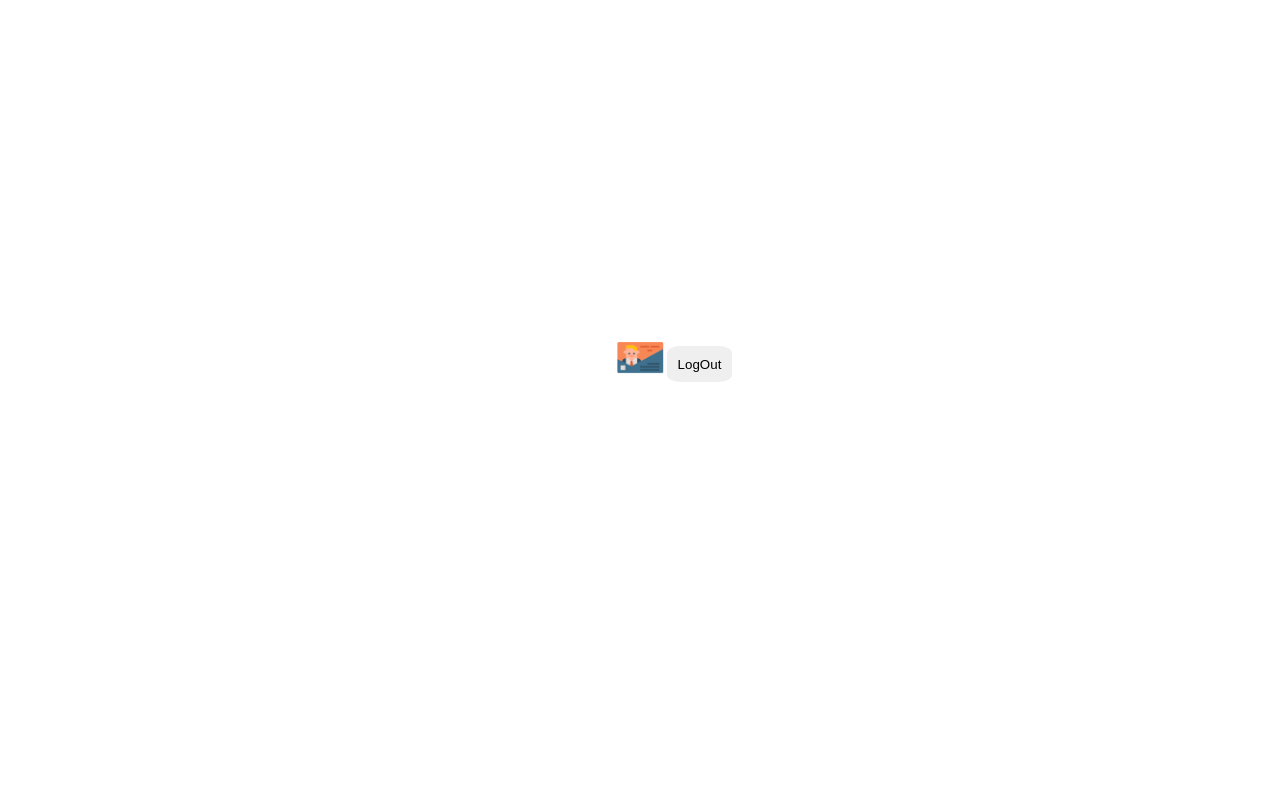
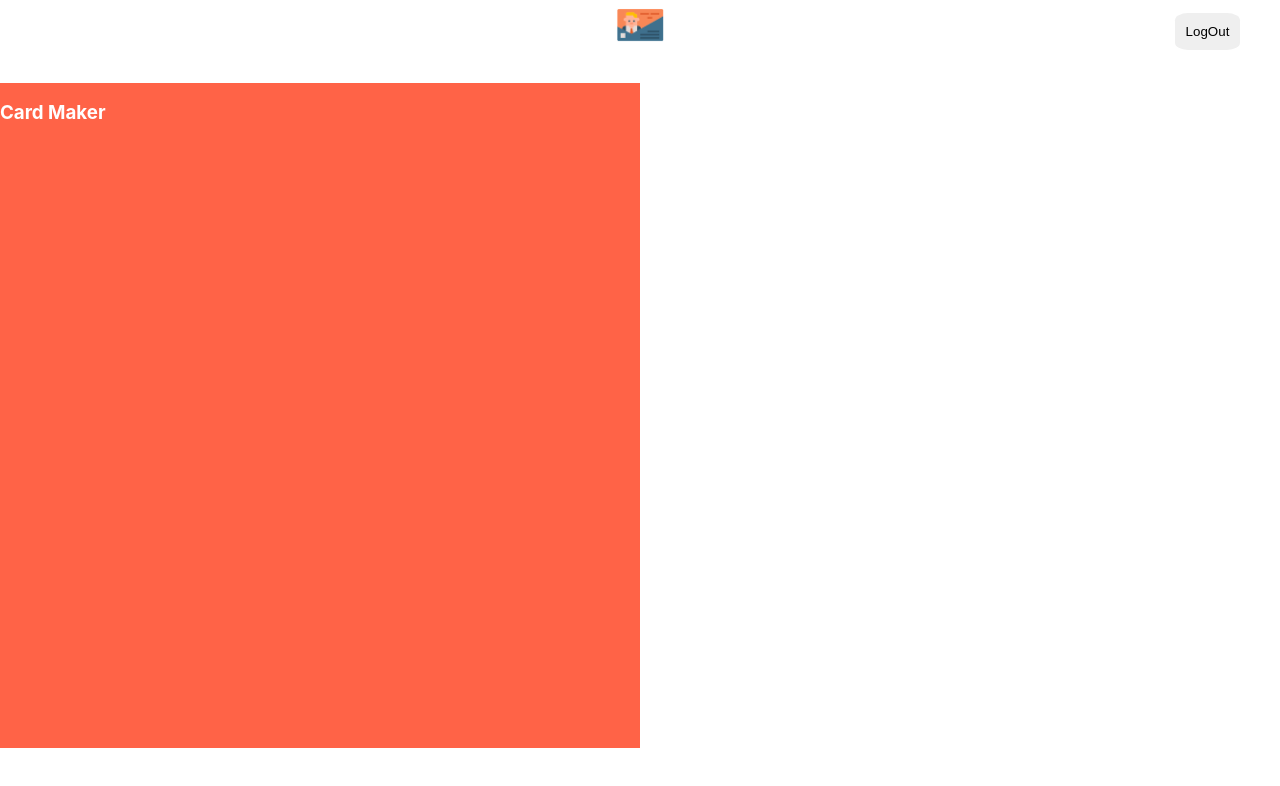
Before and after one commit to seni95/Business-Card-maker, a React (Create React App) app: page /maker in a window 1280 px wide. Shown: the top 786 px of the page. Built offline with nearby package versions, Linux system fonts and the light colour scheme; no server answers; sample sign-in values are in the browser's storage.

Commit message:
add editor and preview layout

```diff
--- /dev/null
+++ b/src/components/editor/editor.jsx
@@ -0,0 +1,12 @@
+import React from 'react';
+import styles from './editor.module.css';
+
+const Editor = () => {
+  return (
+    <section className={styles.editor}>
+    <h1 className={styles.title}>Card Maker</h1>
+    </section>
+  )
+}
+
+export default Editor
--- /dev/null
+++ b/src/components/editor/editor.module.css
@@ -0,0 +1,7 @@
+@value makerGreen from '../../common/colors.css';
+
+.editor{
+    flex-basis:50%;
+    background-color: tomato;
+    color:makerGreen;
+}
--- a/src/components/maker/maker.jsx
+++ b/src/components/maker/maker.jsx
@@ -3,7 +3,10 @@
 import { useHistory } from 'react-router-dom';
 import Footer from '../footer/footer';
 import Header from '../header/header';
+import Preview from '../preview/preview';
 import styles from './maker.module.css';
+import Editor from '../editor/editor';
+
 const Maker = ({authService}) => {
     const history = useHistory();
     const onLogOut = ()=>{
@@ -24,6 +27,10 @@
 
     <section className={styles.maker}>
         <Header onLogOut={onLogOut}></Header>
+        <div className={styles.container}>
+            <Editor></Editor>
+            <Preview></Preview>
+        </div>
         <Footer></Footer>
     </section>
 
--- a/src/components/maker/maker.module.css
+++ b/src/components/maker/maker.module.css
@@ -0,0 +1,18 @@
+@value mediaQuery from '../../common/size.css';
+
+.maker{
+    width:100%;
+    height:100vh;
+    display: flex;
+    flex-direction: column;
+}
+
+.container{
+    display: flex;
+    flex:1
+
+}
+
+@media screen and (max-width:mediaQuery) {
+    .container{flex-direction: column;}
+}
--- /dev/null
+++ b/src/components/preview/preview.jsx
@@ -0,0 +1,14 @@
+import React from 'react'
+import styles from './preview.module.css';
+
+
+const Preview = () => {
+  return (
+    <section className={styles.preview}>
+    <h1 className={styles.title}>Card Preview</h1>
+    </section>
+
+  )
+}
+
+export default Preview
--- /dev/null
+++ b/src/components/preview/preview.module.css
@@ -0,0 +1,7 @@
+@value makerGreen from '../../common/colors.css';
+
+
+.preview{
+    flex-basis:50%;
+    color:makerGreen;
+}
```
